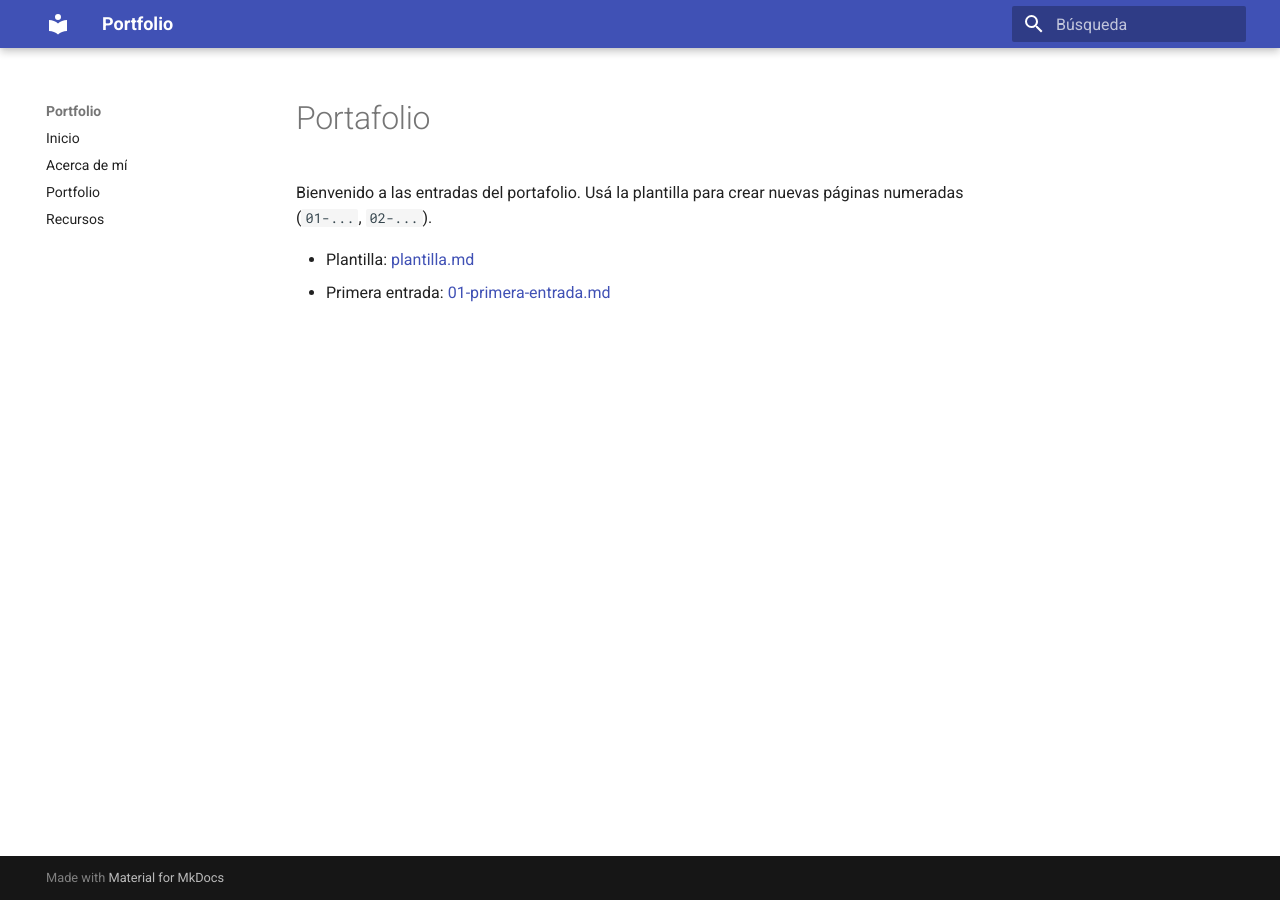
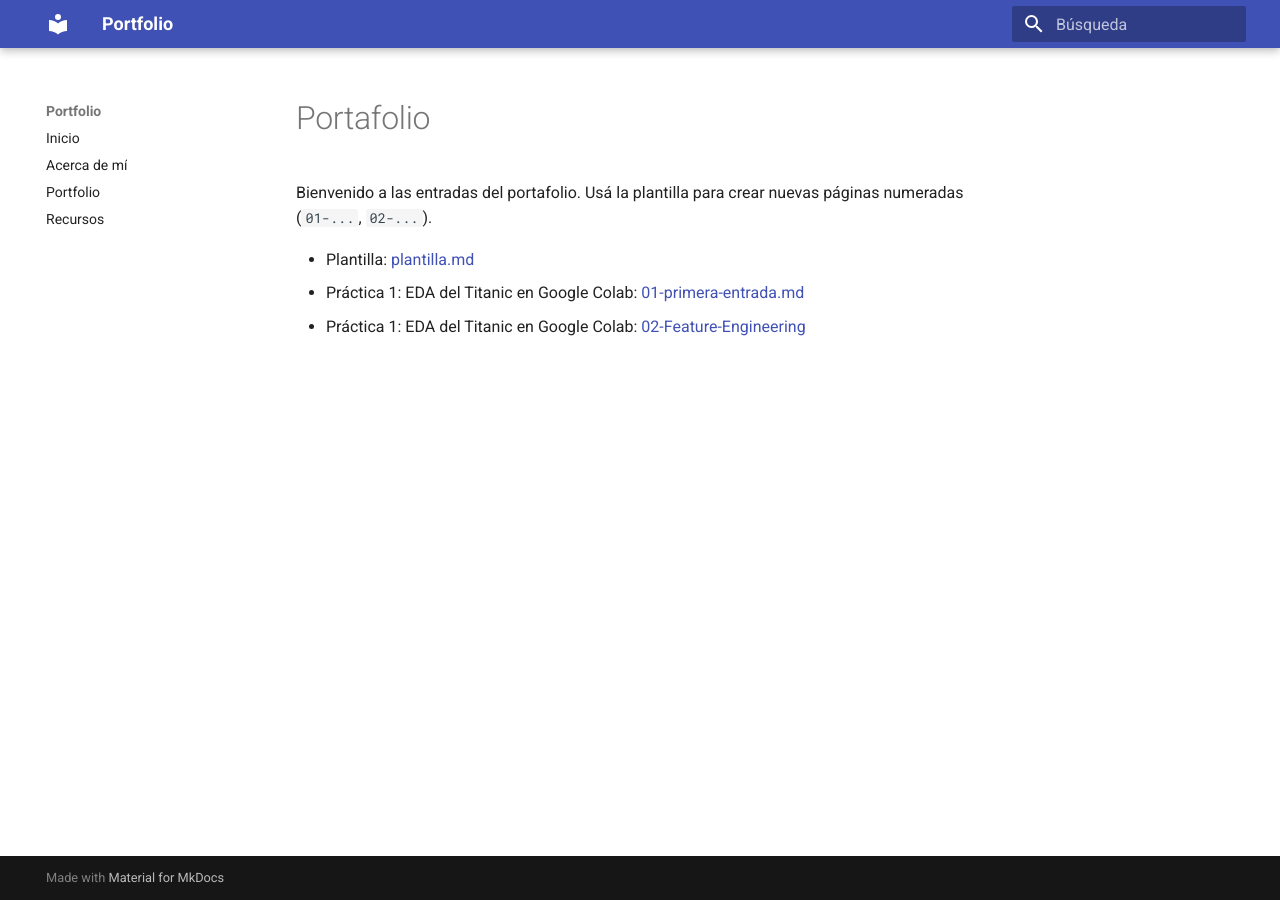
Before and after one commit to keyvigl/ia-portafolio, an MkDocs documentation site: the page built from docs/portfolio/index.md, in a window 1280 px wide. Built offline with MkDocs 1.6.1 and Material for MkDocs 9.7.7, drawn with Linux system fonts in a browser that asks for light colours.

Commit message:
Update index.md

```diff
--- a/docs/portfolio/index.md
+++ b/docs/portfolio/index.md
@@ -9,4 +9,5 @@ Bienvenido a las entradas del portafolio. Usá la plantilla para crear nuevas p
 (`01-...`, `02-...`).
 
 - Plantilla: [plantilla.md](plantilla.md)
-- Primera entrada: [01-primera-entrada.md](01-primera-entrada.md)
+- Práctica 1: EDA del Titanic en Google Colab: [01-primera-entrada.md](01-primera-entrada.md)
+- Práctica 1: EDA del Titanic en Google Colab: [02-Feature-Engineering](02-Feature-Engineering)
```
